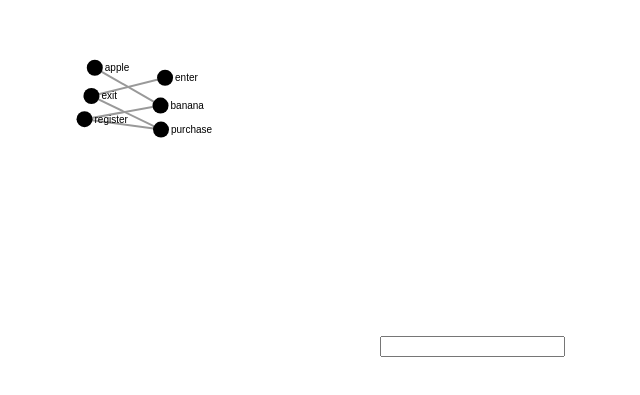
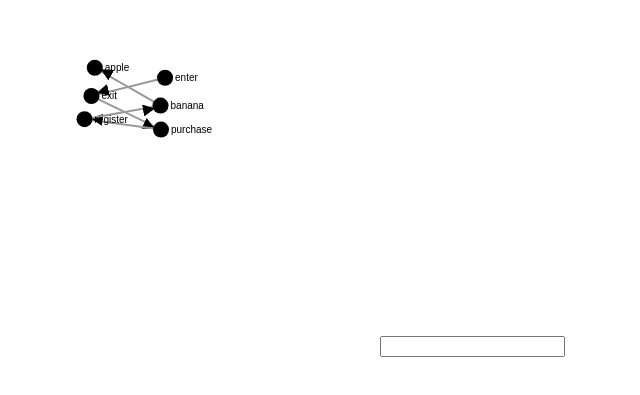
Before and after one commit to wguedes01/duke, a plain HTML site: page arrows.html in a window 1280 px wide. Shown: the part 157-552 px from the top of the page, 132-772 px from the left. Drawn offline with nearby package versions, Linux system fonts and the light colour scheme.

Commit message:
added arrow

```diff
--- a/arrows.html
+++ b/arrows.html
@@ -76,6 +76,19 @@ https://cdnjs.cloudflare.com/ajax/libs/d3/3.5.15/d3.js" type="text/javascript"><
         .attr('width', width)
         .attr('height', height);
 
+        svg.append("svg:defs").selectAll("marker")
+            .data(["end"])      // Different link/path types can be defined here
+          .enter().append("svg:marker")    // This section adds in the arrows
+            .attr("id", String)
+            .attr("viewBox", "0 -5 10 10")
+            .attr("refX", 15)
+            .attr("refY", -1.5)
+            .attr("markerWidth", 6)
+            .attr("markerHeight", 6)
+            .attr("orient", "auto")
+          .append("svg:path")
+            .attr("d", "M0,-5L10,0L0,5");
+
       force.nodes(data.nodes)
         .links(data.links)
         .start();
@@ -85,6 +98,7 @@ https://cdnjs.cloudflare.com/ajax/libs/d3/3.5.15/d3.js" type="text/javascript"><
         .enter()
         .append('line')
         .attr('class', 'link')
+        .attr("marker-end", "url(#end)")
         .style('stroke-width', 2);
 
         //Do the same with the circles for the nodes - no
```
